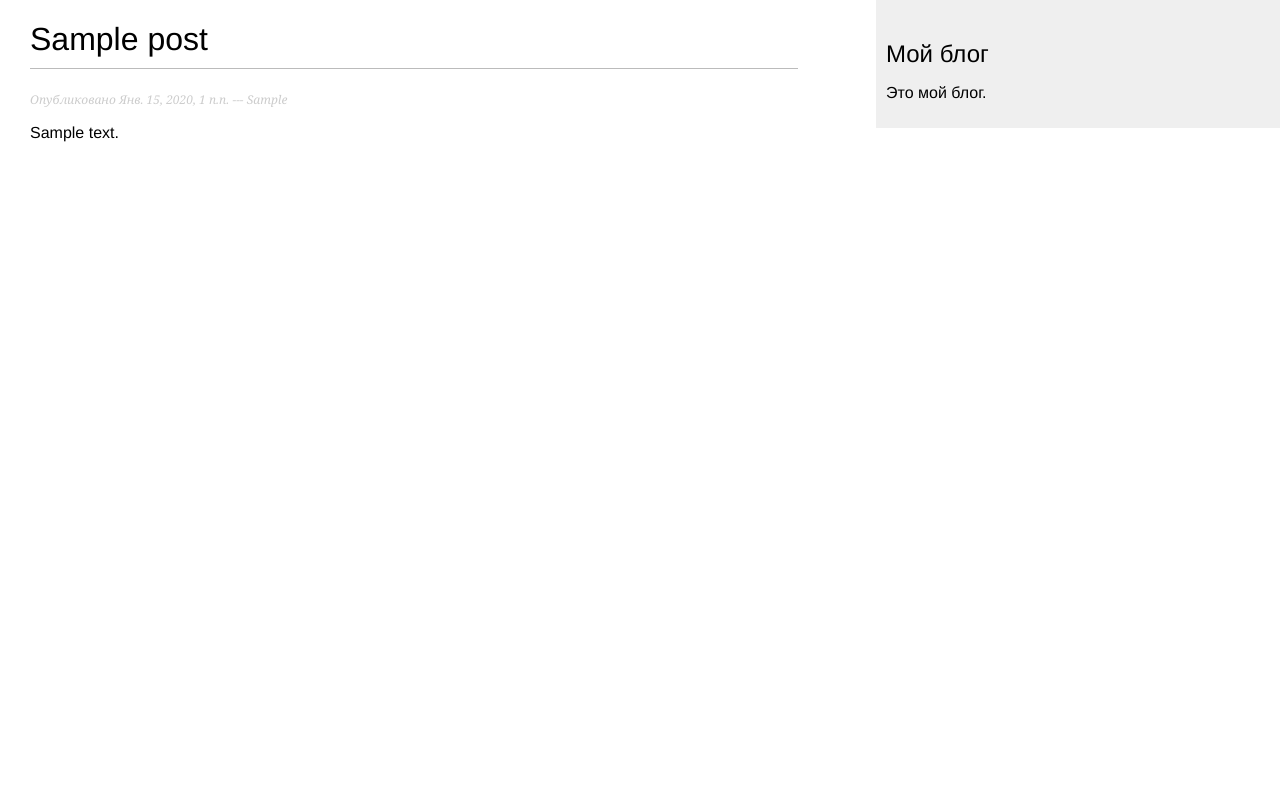
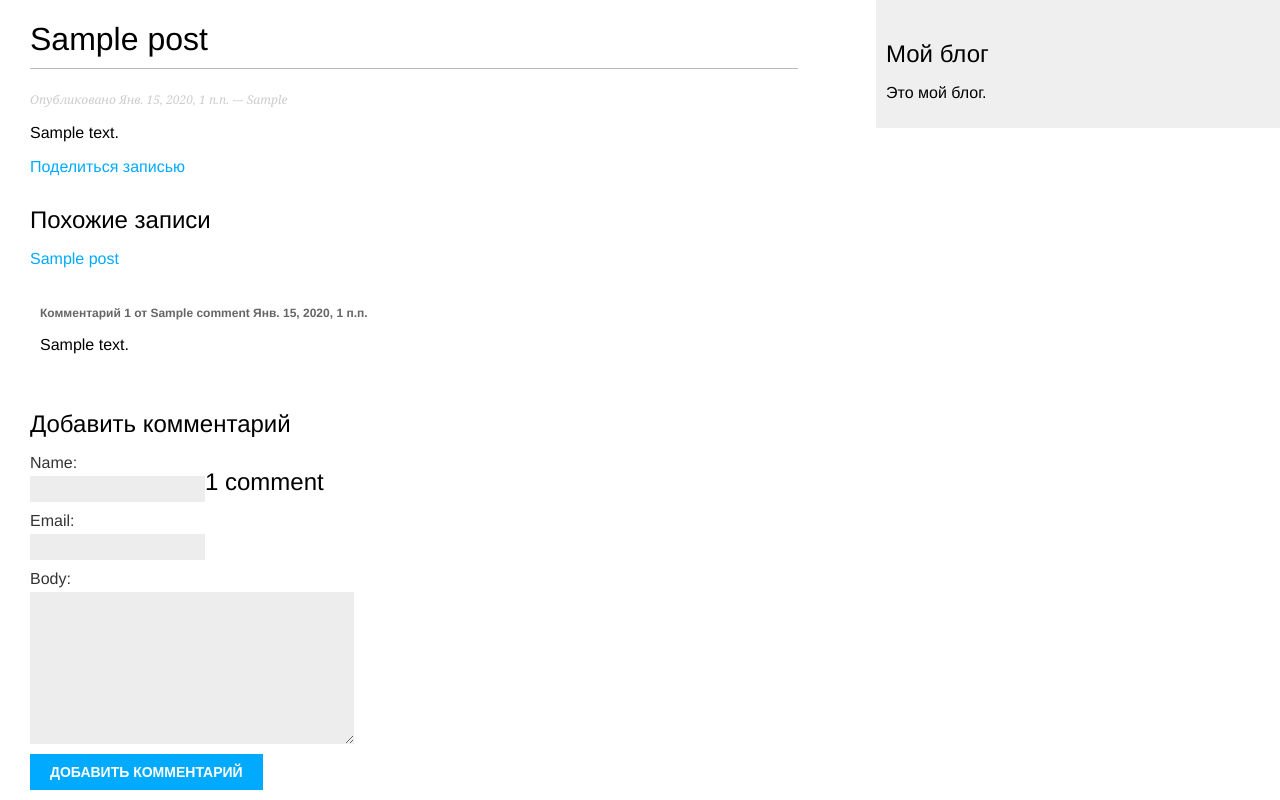
Before and after one commit to xaldey/BlogOnDjango3, a Django app: template blog/templates/blog/post/detail.html in a window 1280 px wide. Run offline with Django 3.2, Linux system fonts and the light colour scheme; tables that the repository leaves empty hold one stand-in row (values such as "Sample post"); the template is opened without the code that fills it: values that come from a table or form of the project are taken from there, most other values are stand-ins (such as "Sample title", 1, 10 or a date in 2020).

Commit message:
Добавил тэги для записей и сортировки тэгов. Также добавлены отбор похожих записей.

```diff
--- a/blog/forms.py
+++ b/blog/forms.py
@@ -1,4 +1,11 @@
 from django import forms
+from .models import Comment
+
+
+class CommentForm(forms.ModelForm):
+    class Meta:
+        model = Comment
+        fields = ('name', 'email', 'body')
 
 
 class EmailPostForm(forms.Form):
--- a/blog/models.py
+++ b/blog/models.py
@@ -2,6 +2,8 @@ from django.db import models
 from django.utils import timezone
 from django.contrib.auth.models import User
 from django.urls import reverse
+
+from taggit.managers import TaggableManager
 
 
 class PublishedManager(models.Manager):
@@ -25,6 +27,7 @@ class Post(models.Model):
     status = models.CharField(max_length=15, choices=STATUS_CHOICE, default='черновик')
     objects = models.Manager()  # The default manager
     published = PublishedManager()  # Our custom manager
+    tags = TaggableManager()
 
     class Meta:
         ordering = ('-publish',)
@@ -38,3 +41,21 @@ class Post(models.Model):
                              self.publish.month,
                              self.publish.day,
                              self.slug])
+
+
+class Comment(models.Model):
+    post = models.ForeignKey(Post,
+                             on_delete=models.CASCADE,
+                             related_name='comments')
+    name = models.CharField(max_length=80)
+    email = models.EmailField()
+    body = models.TextField()
+    created = models.DateTimeField(auto_now_add=True)
+    updated = models.DateTimeField(auto_now=True)
+    active = models.BooleanField(default=True)
+
+    class Meta:
+        ordering = ('created',)
+
+    def __str__(self):
+        return f'Комментарий {self.name} к {self.post}'
--- a/blog/templates/blog/post/detail.html
+++ b/blog/templates/blog/post/detail.html
@@ -8,4 +8,45 @@
     Опубликовано {{ post.publish }} --- {{ post.author.first_name }}
   </p>
   {{ post.body|linebreaks }}
+  <p>
+    <a href="{% url 'blog:post_share' post.id %}">
+      Поделиться записью
+    </a>
+  </p>
+  <h2>Похожие записи</h2>
+  {% for post in similar_posts %}
+    <p>
+      <a href="{{ post.get_absolute_url }}">{{ post.title }}</a>
+    </p>
+  {% empty %}
+    Пока нет похожих записей
+  {% endfor %}
+
+  {% for comment in comments %}
+    <div class="comment">
+      <p class="info">
+        Комментарий {{ forloop.counter }} от {{ comment.name }}
+        {{ comment.created }}
+      </p>
+      {{ comment.body|linebreaks }}
+    </div>
+  {% empty %}
+    <p>Комментариев пока не оставлено.</p>
+  {% endfor %}
+  {% if new_comment %}
+    <h2>Ваш комментарий был добавлен</h2>
+  {% else %}
+    <h2>Добавить комментарий</h2>
+    <form method="post">
+      {{ comment_form.as_p }}
+      {% csrf_token %}
+      <p><input type="submit" value="Добавить комментарий"></p>
+    </form>
+  {% endif %}
+
+  {% with comments.count as total_comments %}
+    <h2>
+      {{ total_comments }} comment{{ total_comments|pluralize }}
+    </h2>
+  {% endwith %}
 {% endblock %}
--- a/blog/urls.py
+++ b/blog/urls.py
@@ -5,7 +5,10 @@ app_name = 'blog'
 
 urlpatterns = [
     # post views
-    # path('', views.post_list, name='post_list'),
+    path('', views.post_list, name='post_list'),
+    # path('', views.PostListView.as_view(), name='post_list'),
     path('', views.PostListView.as_view(), name='post_list'),
+    path('tag/<slug:tag_slug>/', views.post_list, name='post_list_by_tag'),
+    path('<int:post_id>/share/', views.post_share, name='post_share'),
     path('<int:year>/<int:month>/<int:day>/<slug:post>/', views.post_detail, name='post_detail'),
 ]
```
Also changed, not shown: blog/admin.py (+8 -1 lines), blog/templates/blog/post/list.html (+14 -1 lines), blog/templates/blog/post/share.html (added, +18 -0 lines), blog/views.py (+52 -7 lines), centr_web/settings.py (+9 -0 lines).
